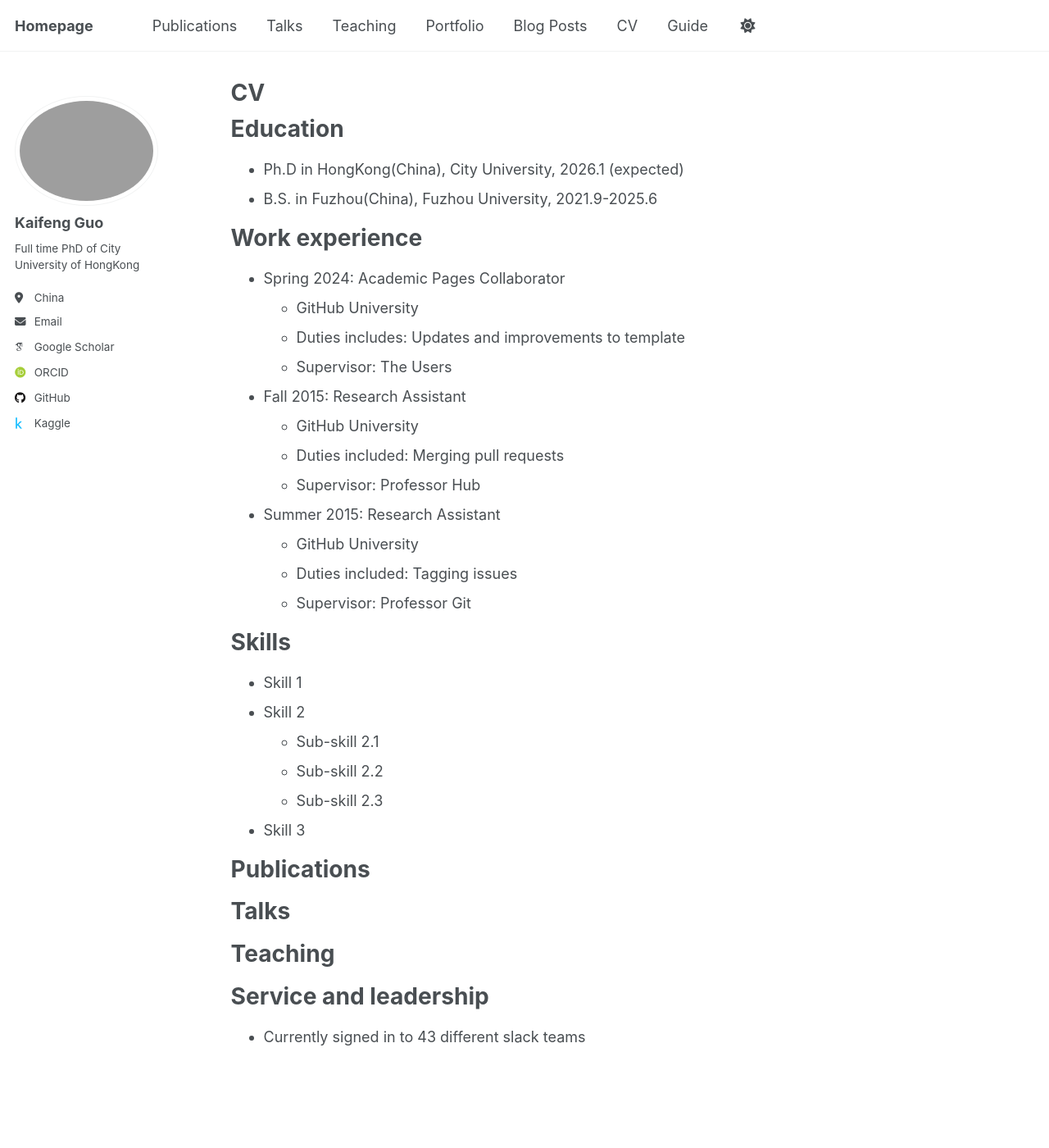
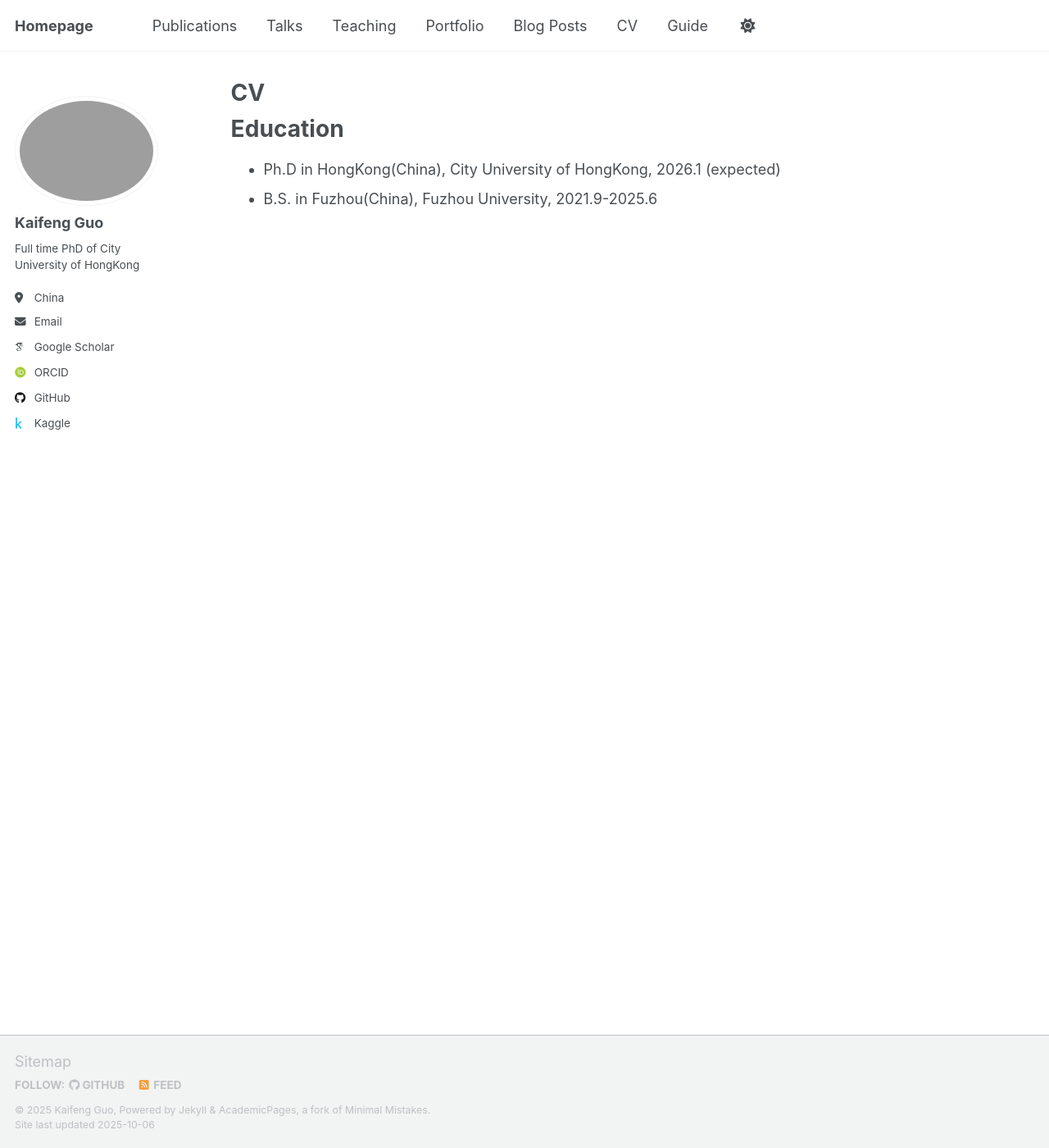
Before and after one commit to kaifengGuo/kaifengguo.github.io, a Jekyll site: the page built from _pages/cv.md, in a window 1280 px wide and 1400 px high. Shown: the whole window at 82% size. Built offline with Jekyll 4.4.1, drawn with Linux system fonts in a browser that asks for light colours; some web fonts are replaced; a script that is not in the unit is left out.

Commit message:
Update cv.md

```diff
--- a/_pages/cv.md
+++ b/_pages/cv.md
@@ -11,53 +11,5 @@
 
 Education
 ======
-* Ph.D in HongKong(China), City University, 2026.1 (expected)
+* Ph.D in HongKong(China), City University of HongKong, 2026.1 (expected)
 * B.S. in Fuzhou(China), Fuzhou University, 2021.9-2025.6
-
-Work experience
-======
-* Spring 2024: Academic Pages Collaborator
-  * GitHub University
-  * Duties includes: Updates and improvements to template
-  * Supervisor: The Users
-
-* Fall 2015: Research Assistant
-  * GitHub University
-  * Duties included: Merging pull requests
-  * Supervisor: Professor Hub
-
-* Summer 2015: Research Assistant
-  * GitHub University
-  * Duties included: Tagging issues
-  * Supervisor: Professor Git
-
-Skills
-======
-* Skill 1
-* Skill 2
-  * Sub-skill 2.1
-  * Sub-skill 2.2
-  * Sub-skill 2.3
-* Skill 3
-
-Publications
-======
-  <ul>{% for post in site.publications reversed %}
-    {% include archive-single-cv.html %}
-  {% endfor %}</ul>
-
-Talks
-======
-  <ul>{% for post in site.talks reversed %}
-    {% include archive-single-talk-cv.html  %}
-  {% endfor %}</ul>
-
-Teaching
-======
-  <ul>{% for post in site.teaching reversed %}
-    {% include archive-single-cv.html %}
-  {% endfor %}</ul>
-
-Service and leadership
-======
-* Currently signed in to 43 different slack teams
```
